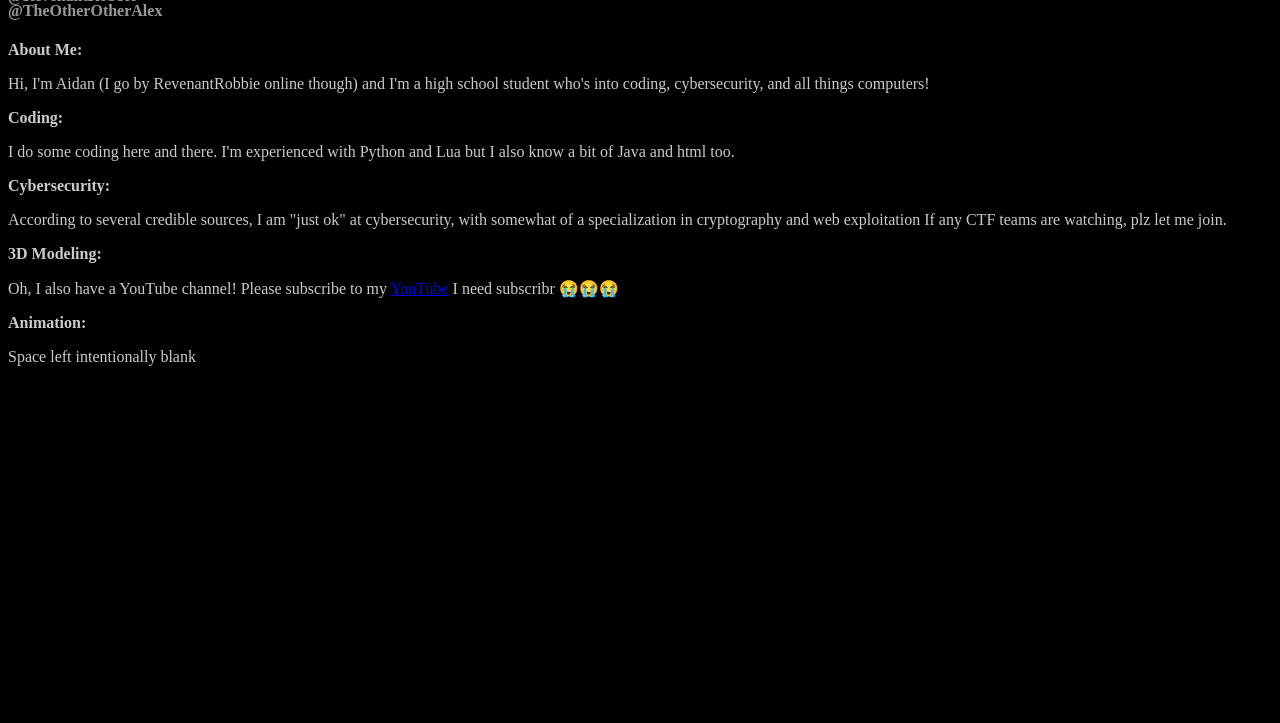
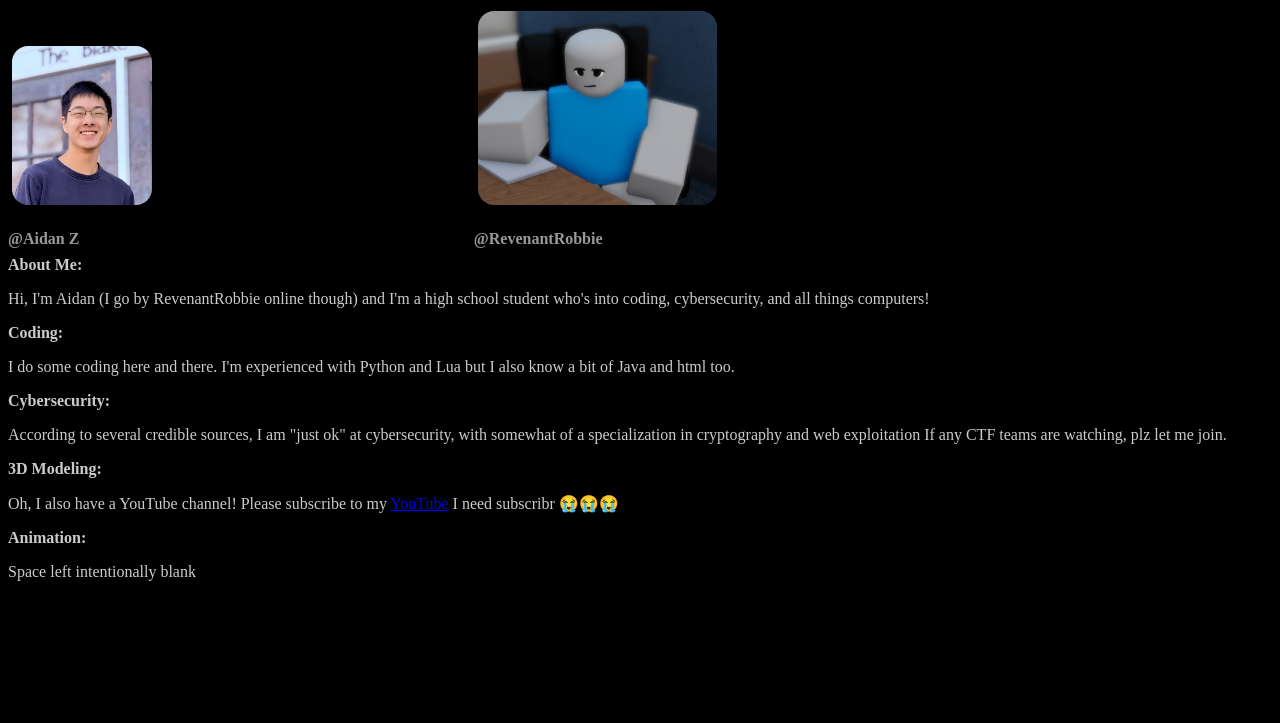
Before and after one commit to RevenantRobbie/MyPortfolio, a plain HTML site: page index.html in a window 1280 px wide. Shown: the part 77-800 px from the top of the page. Drawn offline with Linux system fonts and the light colour scheme.

Commit message:
Added images

```diff
--- a/index.html
+++ b/index.html
@@ -5,17 +5,24 @@
   </head>
   <body>
     <div> <!--Heading/title/whatever-->
-      <h1 class = "title">
+      <h1>
         Aidan
       </h1>
-      <h4 class = "title">
-        @RevenantRobbie
-      </h4>
-      <h4>
-        @TheOtherOtherAlex
-      </h4>
-    </div>
 
+      <div class = "imgLayout">
+        <div>
+          <img src="me.png" alt = "me" class="imgOfSelf">
+          <h4 class = "title">
+            @Aidan Z
+          </h4>
+        </div>
+         <div>
+          <img src="myOC.png" alt = "notMe" class="imgOfSelf">
+          <h4 class = "title">
+            @RevenantRobbie
+          </h4>
+         </div>
+      </div>
     <div>
       <p class="paragraphHeads">
         <b> About Me: </b>
--- a/styles.css
+++ b/styles.css
@@ -10,6 +10,19 @@ h1 {
 
 h4 {
     color: rgba(203,203,203,0.75);
+}
+
+.imgLayout{
+    display:flex;
+    align-items: flex-end;
+}
+
+.imgOfSelf{
+    width: 30% ;
+    height: 30% ;
+    margin-left: 0.25rem;
+    margin-right: 0.25rem;
+    border-radius: 1rem;
 }
 
 .paragraphHeads{
@@ -26,5 +39,5 @@ h4 {
 }
 
 .title{
-    margin-bottom: -1.5rem;
+    margin-bottom: -0.5rem;
 }
```
Also changed, not shown: cactusMan.png (added), me.png (added), myOC.png (added).
